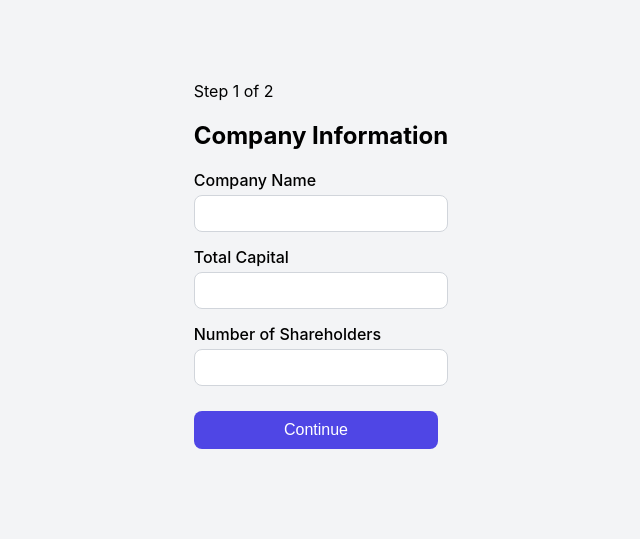
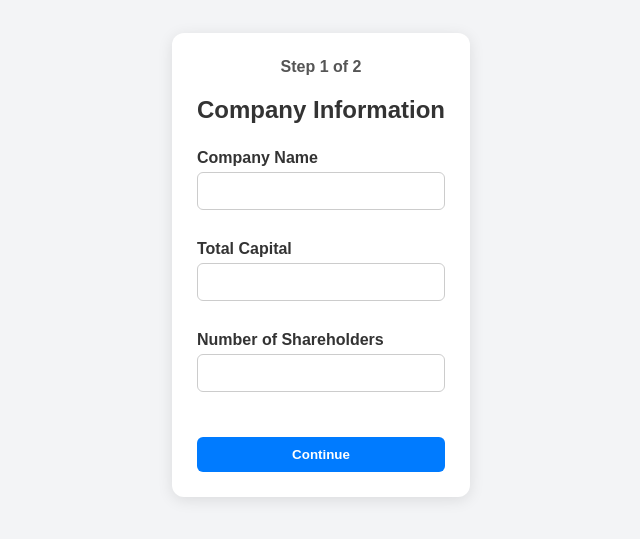
Before and after one commit to Sambhav3000/Company-Incorporation-Tool, a React app in the folder frontend/: page /company/step1 in a window 1280 px wide. Shown: the part 135-674 px from the top of the page, without its empty margins (319-959 px from the left). Built offline with nearby package versions, Linux system fonts and the light colour scheme; the HTML template or start-up script is replaced by a standard one.

Commit message:
frontend UI enhancement

```diff
--- a/frontend/src/styles/AdminPage.css
+++ b/frontend/src/styles/AdminPage.css
@@ -1,51 +1,63 @@
+/* AdminPage.css */
 .admin-container {
-  min-height: 100vh;
-  background: #f3f4f6;
-  padding: 40px;
+  max-width: 950px;
+  margin: 40px auto;
+  padding: 25px;
   font-family: Arial, sans-serif;
-  display: flex;
-  flex-direction: column;
-  align-items: center;
 }
 
 .admin-title {
-  color: #2c3e50;
-  margin-bottom: 20px;
+  text-align: center;
+  margin-bottom: 30px;
+  color: #333;
+}
+
+.admin-actions {
+  display: flex;
+  justify-content: center;
+  gap: 15px;
+  margin-bottom: 30px;
+}
+
+button {
+  padding: 10px 22px;
+  border-radius: 6px;
+  border: none;
+  cursor: pointer;
+  font-weight: bold;
+}
+
+.add-btn {
+  background-color: #007bff;
+  color: #fff;
 }
 
 .view-btn {
-  background-color: #4f46e5; /* matches MultiStepForm button color */
-  color: white;
-  padding: 10px 20px;
-  border: none;
-  border-radius: 8px;
-  cursor: pointer;
-  margin-bottom: 30px;
-  font-size: 16px;
+  background-color: #6c757d;
+  color: #fff;
 }
 
-.view-btn:hover {
-  background-color: #4338ca;
+.add-btn:hover,
+.view-btn:hover,
+.add-shareholders-btn:hover {
+  opacity: 0.9;
 }
 
 .companies-list {
-  width: 100%;
-  max-width: 800px;
-  display: flex;
-  flex-direction: column;
+  display: grid;
   gap: 20px;
 }
 
 .company-card {
-  background: white;
-  padding: 20px;
+  padding: 22px;
   border-radius: 12px;
-  box-shadow: 0 4px 12px rgba(0,0,0,0.05);
+  border: 1px solid #ccc;
+  background-color: #f9f9f9;
 }
 
 .company-card h2 {
-  margin-top: 0;
-  color: #1e293b;
+  margin-bottom: 10px;
+  color: #333;
 }
 
 .company-card p {
@@ -54,24 +66,14 @@
 
 .company-card ul {
   padding-left: 20px;
-  margin: 5px 0;
-}
-.admin-actions {
-  display: flex;
-  gap: 15px;
-  margin-bottom: 30px;
 }
 
-.add-btn {
-  background-color: #16a34a; /* green */
-  color: white;
-  padding: 10px 20px;
+.add-shareholders-btn {
+  margin-top: 12px;
+  background-color: #28a745;
+  color: #fff;
+  border-radius: 6px;
+  padding: 8px 18px;
   border: none;
-  border-radius: 8px;
   cursor: pointer;
-  font-size: 16px;
 }
-
-.add-btn:hover {
-  background-color: #15803d;
-}
--- a/frontend/src/styles/MultiStepForm.css
+++ b/frontend/src/styles/MultiStepForm.css
@@ -1,66 +1,32 @@
-/* Full screen container */
-.form-container {
-  min-height: 100vh;
-  display: flex;
-  justify-content: center;
-  align-items: center;
-  background: #f3f4f6; /* Same as AdminPage */
+/* MultiStepForm.css */
+.container {
+  max-width: 700px;
+  margin: 40px auto;
+  padding: 25px;
+  background-color: #fff;
+  border-radius: 12px;
+  box-shadow: 0 3px 15px rgba(0,0,0,0.1);
   font-family: Arial, sans-serif;
-  padding: 20px;
 }
 
-/* Card for the form */
-.form-card {
-  background: white;
-  padding: 30px;
-  border-radius: 12px;
-  box-shadow: 0 4px 12px rgba(0, 0, 0, 0.05);
-  width: 100%;
-  max-width: 600px;
-}
-
-/* Form heading */
-.form-card h2 {
-  margin-top: 0;
-  color: #1e293b; /* Matches admin card title */
+.step-indicator {
+  font-weight: bold;
+  color: #555;
   margin-bottom: 20px;
   text-align: center;
 }
 
-/* Inputs */
-.form-card input {
-  width: 100%;
+h2 {
+  text-align: center;
+  margin-bottom: 25px;
+  color: #333;
+}
+
+.error {
+  color: #d8000c;
+  background-color: #ffd2d2;
+  border-radius: 6px;
   padding: 10px;
   margin-bottom: 15px;
-  border-radius: 8px;
-  border: 1px solid #d1d5db;
+  text-align: center;
 }
-
-/* Buttons */
-.form-card button {
-  padding: 10px 20px;
-  border: none;
-  border-radius: 8px;
-  cursor: pointer;
-  font-size: 16px;
-}
-
-/* Next/Previous buttons */
-.next-btn {
-  background-color: #4f46e5; /* Matches AdminPage view button */
-  color: white;
-  margin-right: 10px;
-}
-
-.next-btn:hover {
-  background-color: #4338ca;
-}
-
-.prev-btn {
-  background-color: #9ca3af; /* Gray button for previous */
-  color: white;
-}
-
-.prev-btn:hover {
-  background-color: #6b7280;
-}
--- a/frontend/src/styles/Step1Form.css
+++ b/frontend/src/styles/Step1Form.css
@@ -1,7 +1,8 @@
+/* Step1Form.css */
 .step1-container {
   display: flex;
   flex-direction: column;
-  gap: 15px;
+  gap: 18px;
 }
 
 .form-group {
@@ -9,33 +10,31 @@
   flex-direction: column;
 }
 
-.form-group label {
+label {
+  font-weight: bold;
   margin-bottom: 5px;
-  font-weight: 500;
+  color: #333;
 }
 
-.form-group input {
+input {
   padding: 10px;
-  border: 1px solid #d1d5db;
-  border-radius: 8px;
+  border-radius: 6px;
+  border: 1px solid #ccc;
+  font-size: 14px;
 }
 
-.next-btn {
-  padding: 10px 20px;
+button {
+  margin-top: 15px;
+  padding: 10px 22px;
   border: none;
-  border-radius: 8px;
+  border-radius: 6px;
   cursor: pointer;
-  font-size: 16px;
-  background-color: #4f46e5;
-  color: white;
-  margin-top: 10px;
+  font-weight: bold;
+  background-color: #007bff;
+  color: #fff;
 }
 
-.next-btn:hover {
-  background-color: #4338ca;
+button:disabled {
+  opacity: 0.6;
+  cursor: not-allowed;
 }
-
-.error {
-  color: red;
-  font-weight: 500;
-}
--- a/frontend/src/styles/Step2Form.css
+++ b/frontend/src/styles/Step2Form.css
@@ -1,3 +1,4 @@
+/* Step2Form.css */
 .step2-container {
   display: flex;
   flex-direction: column;
@@ -5,64 +6,55 @@
 }
 
 .shareholder-card {
-  padding: 15px;
-  border: 1px solid #d1d5db;
-  border-radius: 8px;
-  background-color: white;
-  display: flex;
-  flex-direction: column;
-  gap: 10px;
+  padding: 18px;
+  border-radius: 10px;
+  border: 1px solid #ccc;
+  background-color: #f9f9f9;
+}
+
+.shareholder-card h4 {
+  margin-bottom: 10px;
+  color: #333;
 }
 
 .form-group {
   display: flex;
   flex-direction: column;
+  margin-bottom: 12px;
 }
 
-.form-group label {
-  margin-bottom: 5px;
-  font-weight: 500;
-}
-
-.form-group input {
+input {
   padding: 10px;
-  border: 1px solid #d1d5db;
-  border-radius: 8px;
+  border-radius: 6px;
+  border: 1px solid #ccc;
+  font-size: 14px;
 }
 
 .step2-buttons {
   display: flex;
   justify-content: space-between;
-  margin-top: 10px;
-}
-
-.prev-btn, .submit-btn {
-  padding: 10px 20px;
-  border: none;
-  border-radius: 8px;
-  cursor: pointer;
-  font-size: 16px;
+  margin-top: 20px;
 }
 
 .prev-btn {
-  background-color: #6b7280;
-  color: white;
-}
-
-.prev-btn:hover {
-  background-color: #4b5563;
+  background-color: #6c757d;
+  color: #fff;
+  border-radius: 6px;
+  padding: 10px 22px;
+  border: none;
+  cursor: pointer;
 }
 
 .submit-btn {
-  background-color: #4f46e5;
-  color: white;
+  background-color: #28a745;
+  color: #fff;
+  border-radius: 6px;
+  padding: 10px 22px;
+  border: none;
+  cursor: pointer;
 }
 
+.prev-btn:hover,
 .submit-btn:hover {
-  background-color: #4338ca;
+  opacity: 0.9;
 }
-
-.error {
-  color: red;
-  font-weight: 500;
-}
```
